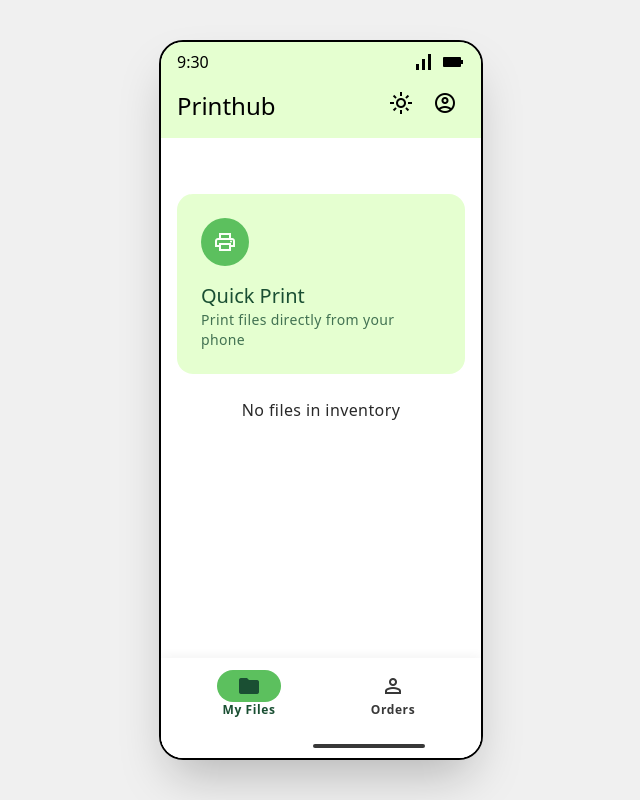
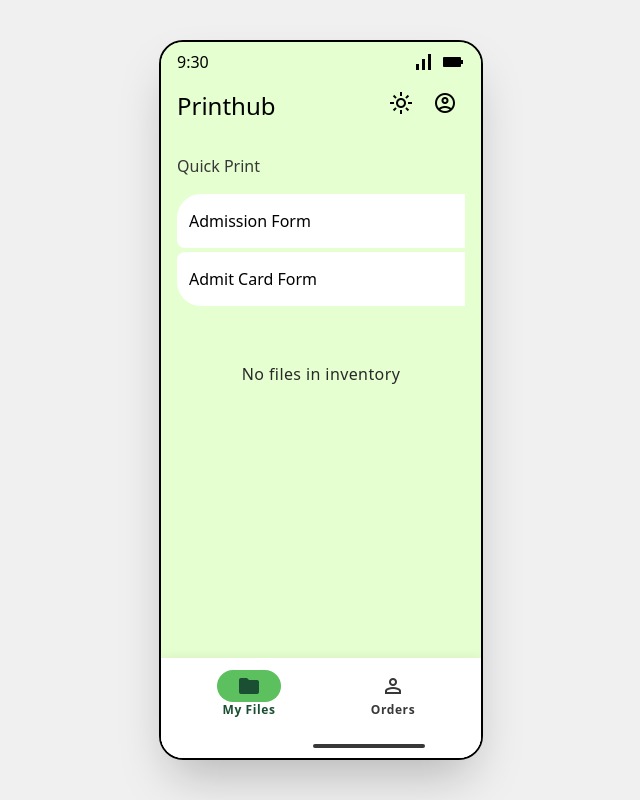
Before and after one commit to IshadP/Printhub-Protoype, a Next.js app: page / in a window 1280 px wide. Shown: the whole page, without its empty margins (319-959 px from the left). Built offline with nearby package versions, Linux system fonts and the light colour scheme.

Commit message:
fixed all home page items, moving to upload page; still some alignment issues + no shadow in home page

```diff
--- a/src/app/components/BottomSheet.jsx
+++ b/src/app/components/BottomSheet.jsx
@@ -33,8 +33,8 @@ const BottomSheet = ({ isOpen, onClose, file, onSave }) => {
     const SegmentButton = ({ active, onClick, label, icon, imageSrc }) => (
         <button
             onClick={onClick}
-            className={`flex-1 py-2 rounded-lg text-sm font-medium flex items-center justify-center gap-2 transition-colors
-                ${active ? 'bg-green-7 text-white' : 'bg-green-1 text-green-10 hover:bg-green-2'}
+            className={`flex-1 py-2  text-sm font-medium flex items-center justify-center gap-2 transition-colors
+                ${active ? 'bg-primary text-on-primary rounded-full' : 'bg-secondary text-on-secondary hover:bg-green-2 rounded-lg'}
             `}
         >
             {imageSrc ? (
@@ -97,21 +97,21 @@ const BottomSheet = ({ isOpen, onClose, file, onSave }) => {
                     <span className="font-material-bodylarge text-on-surface font-medium">Color Print</span>
                     <button
                         onClick={() => setConfig(prev => ({ ...prev, color: !prev.color }))}
-                        className={`w-12 h-7 rounded-full relative transition-colors ${config.color ? 'bg-on-surface' : 'bg-outline'}`}
+                        className={`w-12 h-7 rounded-full relative transition-colors ${config.color ? 'bg-primary' : 'border-outline border'}`}
                     >
-                        <div className={`absolute top-1 w-5 h-5 rounded-full bg-surface-bright shadow-sm transition-all flex items-center justify-center
-                            ${config.color ? 'left-6' : 'left-1'}
+                        <div className={`absolute top-1 w-5 h-5 rounded-full shadow-sm transition-all flex items-center justify-center
+                            ${config.color ? 'left-6 bg-on-primary text-surface-bright' : 'left-1 bg-outline  '}
                         `}>
                             {/* Mocking the 'x' or check icon inside toggle */}
-                            <Icon name={config.color ? "check" : "close"} size={14} className="text-on-surface" />
+                            <Icon name={config.color ? "check" : "close"} size={14} className={`text-${config.color ? 'primary' : 'surface-bright'}`} />
                         </div>
                     </button>
                 </div>
 
                 {/* Double Side */}
-                <div className="flex flex-col gap-2">
+                <div className="flex flex-col gap-1">
                     <span className="font-material-bodylarge text-on-surface font-medium">Double Side</span>
-                    <div className="flex gap-2">
+                    <div className="flex gap-1 rounded-full overflow-hidden">
                         <SegmentButton
                             active={config.doubleSide === 'off'}
                             onClick={() => setConfig(prev => ({ ...prev, doubleSide: 'off' }))}
@@ -152,7 +152,7 @@ const BottomSheet = ({ isOpen, onClose, file, onSave }) => {
                 />
 
                 {/* Orientation */}
-                <div className="flex gap-2 mt-2">
+                <div className="flex gap-1 mt-2 rounded-full overflow-hidden">
                     <SegmentButton
                         active={config.orientation === 'portrait'}
                         onClick={() => setConfig(prev => ({ ...prev, orientation: 'portrait' }))}
@@ -166,16 +166,16 @@ const BottomSheet = ({ isOpen, onClose, file, onSave }) => {
                 </div>
 
                 {/* Actions */}
-                <div className="flex gap-4 justify-end mt-4">
+                <div className="flex gap-2 justify-end mt-4">
                     <button
                         onClick={onClose}
-                        className="px-6 py-2 rounded-full border border-outline text-on-surface font-medium hover:bg-surface-container"
+                        className="px-4 py-2 rounded-full border border-outline text-on-surface font-medium hover:bg-surface-container"
                     >
                         Cancel
                     </button>
                     <button
                         onClick={handleSave}
-                        className="px-6 py-2 rounded-full bg-green-7 text-white font-medium hover:bg-green-8"
+                        className="px-6 py-2 rounded-full bg-primary text-on-primary font-material-labellarge "
                     >
                         Apply
                     </button>
--- a/src/app/components/QuickPrintCard.jsx
+++ b/src/app/components/QuickPrintCard.jsx
@@ -1,20 +1,17 @@
 import React from 'react';
 import Icon from './Icon';
 
-const QuickPrintCard = ({ onClick }) => {
+const QuickPrintCard = ({ title, onClick }) => {
     return (
         <div
             onClick={onClick}
-            className="bg-primary-container rounded-2xl p-6 flex flex-col items-start gap-4 cursor-pointer hover:shadow-md transition-shadow"
+            className="bg-surface-bright rounded-lg p-3 flex items-center justify-between cursor-pointer border-outline hover:shadow-md transition-all active:scale-[0.98] items-center "
         >
-            <div className="w-12 h-12 rounded-full bg-primary text-on-primary flex items-center justify-center">
-                <Icon name="print" size={24} />
-            </div>
-            <div>
-                <h2 className="font-material-titlelarge text-on-primary-container">Quick Print</h2>
-                <p className="font-material-bodymedium text-on-primary-container opacity-80">
-                    Print files directly from your phone
-                </p>
+            <span className="font-material-titlemedium text-primary-container-text font-semibold">
+                {title}
+            </span>
+            <div className="text-primary">
+                <Icon name="add_circle" size={24} />
             </div>
         </div>
     );
--- a/src/app/page.js
+++ b/src/app/page.js
@@ -19,12 +19,32 @@ export default function Home() {
     toggleSelection,
     enterSelectionMode,
     exitSelectionMode,
-    updateFileConfig
+    updateFileConfig,
+    addFiles
   } = useStorage();
 
   const [editingFileId, setEditingFileId] = useState(null);
 
-  const handleQuickPrint = () => {
+  const handleQuickPrint = (type) => {
+    const newFile = {
+      id: `quick-${Date.now()}`,
+      name: type === 'admission' ? 'Admission Form.pdf' : 'Admit Card Form.pdf',
+      type: 'application/pdf',
+      size: 1024 * 1024, // 1MB dummy size
+      pages: 2,
+      date: new Date().toISOString(),
+      config: {
+        copies: 1,
+        color: false,
+        pages: 'all',
+        doubleSide: 'off',
+        orientation: 'portrait'
+      }
+    };
+    addFiles([newFile]);
+  };
+
+  const handleUpload = () => {
     router.push('/upload');
   };
 
@@ -44,30 +64,96 @@ export default function Home() {
 
   return (
     <div className="flex min-h-screen items-center justify-center bg-surface-dim">
-      <div className="aspect-270/600 border-2 h-[90vh] rounded-3xl overflow-hidden relative flex flex-col bg-surface-bright shadow-2xl">
+      <div className="aspect-270/600 border-2 h-[90vh] rounded-3xl overflow-hidden relative flex flex-col justify-start top-0 bg-primary-container shadow-2xl">
         <TopBar
           title={isSelectionMode ? `${cart.length} Selected` : "Printhub"}
           showBackButton={isSelectionMode}
           onBack={exitSelectionMode}
         />
 
-        <div className="flex-1 overflow-y-auto p-4 flex flex-col gap-4">
+        <div className="flex-1 overflow-y-auto px-4 flex flex-col gap-4">
           {files.length === 0 ? (
-            <div className="flex flex-col gap-6 mt-10">
-              <QuickPrintCard onClick={handleQuickPrint} />
-              <div className="text-center text-on-surface-variant font-material-bodylarge">
+            <div className="flex flex-col gap-6 mt-4">
+              <div className="flex flex-col gap-4">
+                <h2 className="font-material-titlemedium text-on-surface">Quick Print</h2>
+                <div className="grid grid-rows-1 grid-flow-col gap-2 overflow-x-auto pb-4">
+                  <div className="flex gap-1 h-full flex-col border-outline rounded-3xl overflow-hidden w-[22rem]">
+                    <div className="w-full ">
+                      <QuickPrintCard
+                        title="Admission Form"
+                        onClick={() => handleQuickPrint('admission')}
+                      />
+                    </div>
+                    <div className="w-full">
+                      <QuickPrintCard
+                        title="Admit Card Form"
+                        onClick={() => handleQuickPrint('admit')}
+                      />
+                    </div>
+                  </div>
+                  {/* Add more items here to test bleeding */}
+                  <div className="flex gap-1 h-full flex-col border-outline rounded-3xl overflow-hidden w-[22rem]">
+                    <div className="w-full">
+                      <QuickPrintCard
+                        title="Exam Schedule"
+                        onClick={() => handleQuickPrint('exam')}
+                      />
+                    </div>
+                    <div className="w-full">
+                      <QuickPrintCard
+                        title="Result Sheet"
+                        onClick={() => handleQuickPrint('result')}
+                      />
+                    </div>
+                  </div>
+                </div>
+              </div>
+              <div className="text-center text-on-surface-variant font-material-bodylarge mt-4">
                 No files in inventory
               </div>
             </div>
           ) : (
             <>
+              <div className="flex flex-col gap-6 mt-4">
+                <div className="flex flex-col gap-4">
+                  <h2 className="font-material-titlemedium text-on-surface">Quick Print</h2>
+                  <div className="grid grid-rows-1 grid-flow-col gap-2 overflow-x-auto pb-4">
+                    <div className="flex gap-1 h-full flex-col border-outline rounded-3xl overflow-hidden w-[22rem]">
+                      <div className="w-full ">
+                        <QuickPrintCard
+                          title="Admission Form"
+                          onClick={() => handleQuickPrint('admission')}
+                        />
+                      </div>
+                      <div className="w-full">
+                        <QuickPrintCard
+                          title="Admit Card Form"
+                          onClick={() => handleQuickPrint('admit')}
+                        />
+                      </div>
+                    </div>
+                    {/* Add more items here to test bleeding */}
+                    <div className="flex gap-1 h-full flex-col border-outline rounded-3xl overflow-hidden w-[22rem] ">
+                      <div className="w-full">
+                        <QuickPrintCard
+                          title="Exam Schedule"
+                          onClick={() => handleQuickPrint('exam')}
+                        />
+                      </div>
+                      <div className="w-full">
+                        <QuickPrintCard
+                          title="Result Sheet"
+                          onClick={() => handleQuickPrint('result')}
+                        />
+                      </div>
+                    </div>
+                  </div>
+                </div>
+              </div>
               <div className="flex justify-between items-center mb-2">
                 <h2 className="font-material-titlemedium text-on-surface">My Files</h2>
-                <button onClick={handleQuickPrint} className="text-primary font-material-labelmedium">
-                  + Add File
-                </button>
               </div>
-              <div className="flex flex-col gap-2 pb-20">
+              <div className="flex flex-col gap-1 rounded-3xl overflow-hidden">
                 {files.map(file => (
                   <ItemCard
                     key={file.id}
```
Also changed, not shown: src/app/components/ItemCard.jsx (+70 -10 lines), src/app/context/StorageContext.js (line endings or trailing spaces).
